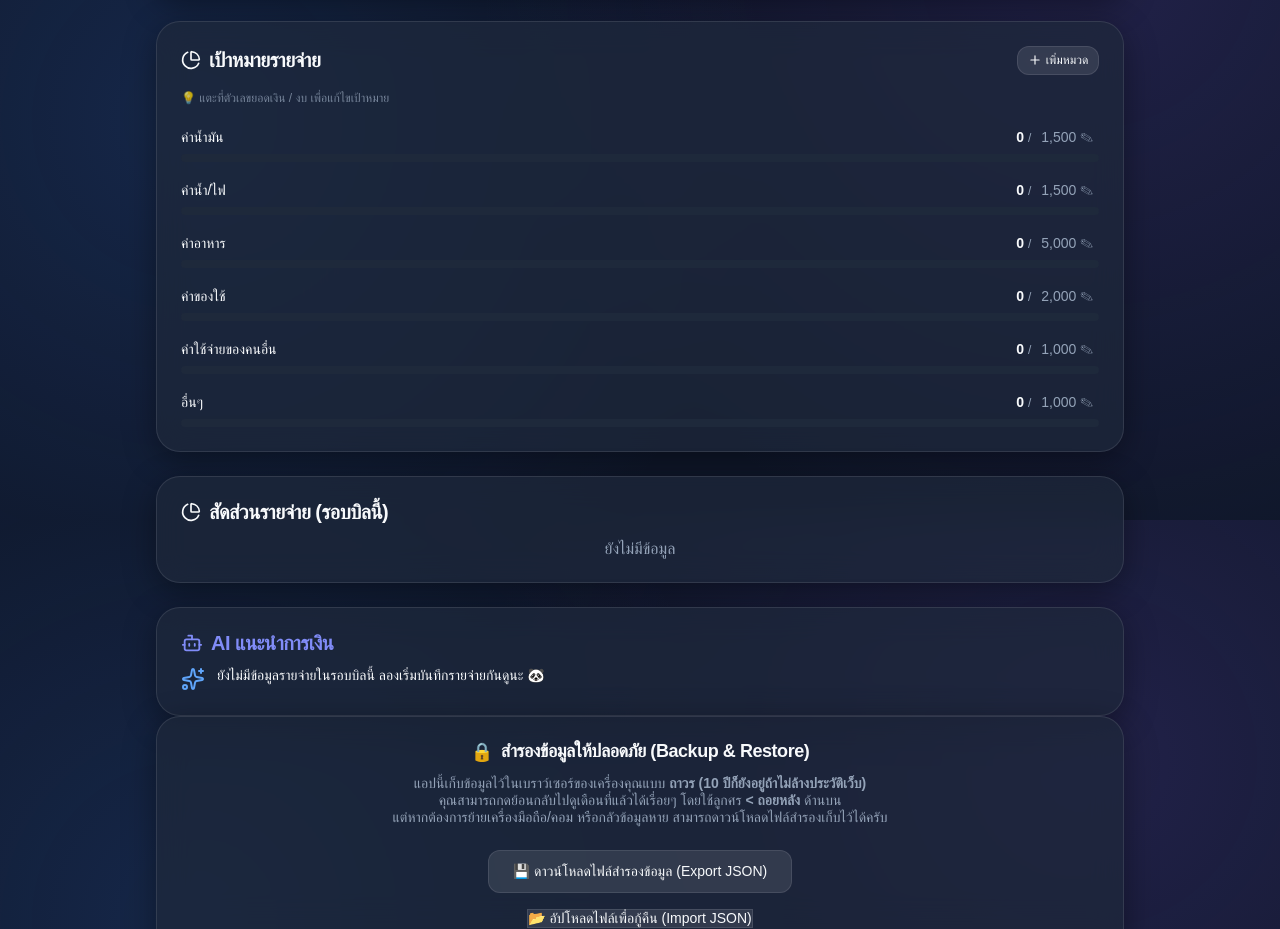
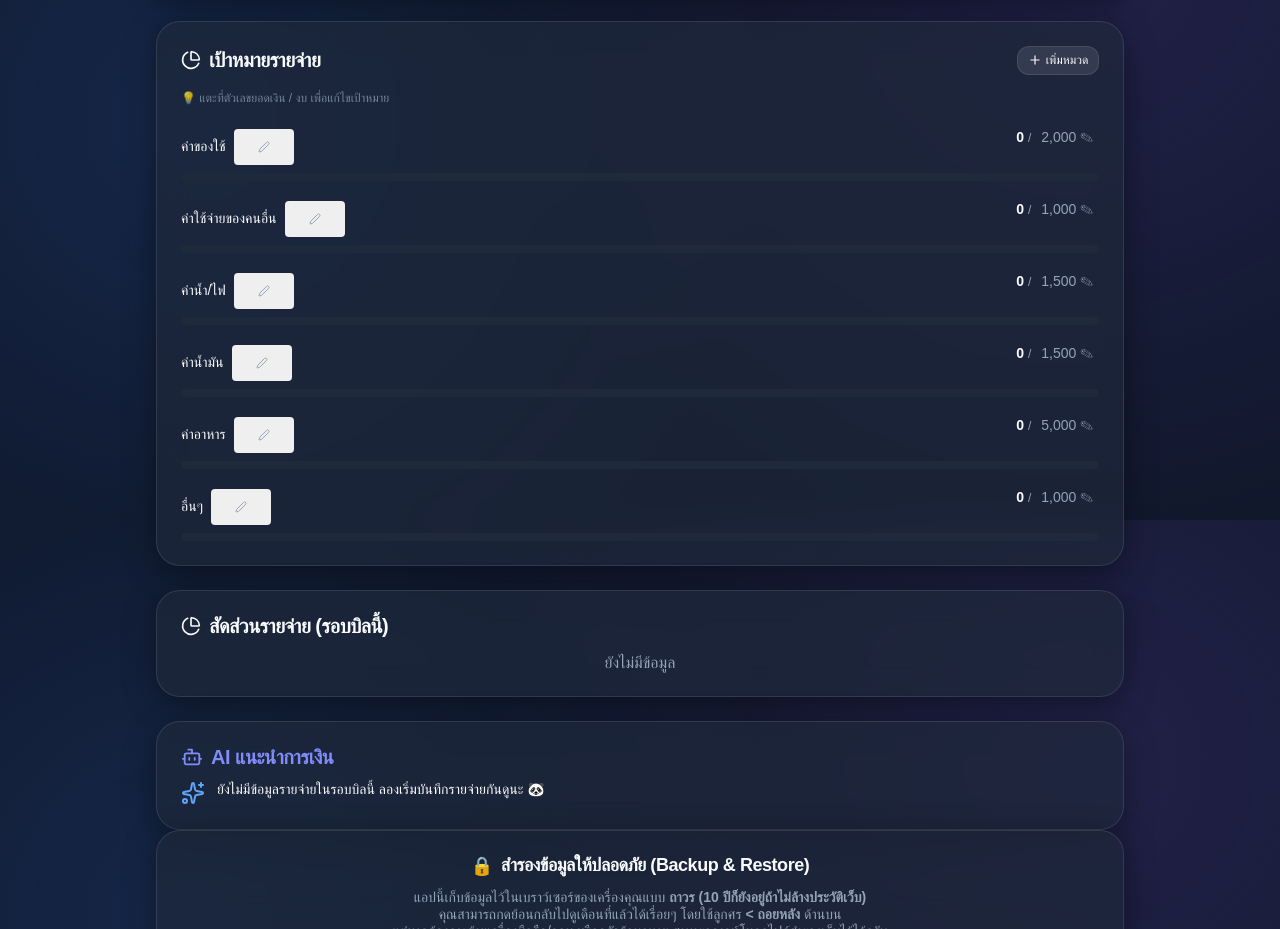
Before and after one commit to pundapuntita/smart-saver, a React (Vite) app: page / in a window 1280 px wide. Shown: the part 1880-2809 px from the top of the page. Built offline with nearby package versions, Linux system fonts and the light colour scheme; a web font is replaced by a local one.

Commit message:
fix: restore pie chart logic using billing cycles and add category rename feature

```diff
--- a/src/App.jsx
+++ b/src/App.jsx
@@ -108,7 +108,7 @@ function SmartSaverApp({ profileName }) {
     localStorage.setItem(`smartSaverData_${profileName}`, JSON.stringify({ accounts, transactions, budgets, incomeCategories, projects }));
   }, [accounts, transactions, budgets, incomeCategories, projects, profileName]);
 
-  const CATEGORIES = useMemo(() => Object.keys(budgets), [budgets]);
+  const CATEGORIES = useMemo(() => Object.keys(budgets).sort((a, b) => a.localeCompare(b, 'th')), [budgets]);
 
   // Reset category fallback when switching type
   useEffect(() => {
@@ -149,9 +149,23 @@ function SmartSaverApp({ profileName }) {
   const filteredTransactions = useMemo(() => {
     return transactions.filter(t => {
       const d = new Date(t.date);
-      const localYYYYMM = `${d.getFullYear()}-${String(d.getMonth() + 1).padStart(2, '0')}`;
-      return localYYYYMM === viewMonth;
+      const calendarYYYYMM = `${d.getFullYear()}-${String(d.getMonth() + 1).padStart(2, '0')}`;
+      const ccBillYYYYMM = getCycleMonth(t.date, true);
+
+      if (t.type === 'expense' && t.paymentMethod === 'บัตรเครดิต') {
+        return ccBillYYYYMM === viewMonth;
+      } else {
+        return calendarYYYYMM === viewMonth;
+      }
     });
+  }, [transactions, viewMonth]);
+
+  const historyTransactions = useMemo(() => {
+    return transactions.filter(t => {
+      const d = new Date(t.date);
+      const calendarYYYYMM = `${d.getFullYear()}-${String(d.getMonth() + 1).padStart(2, '0')}`;
+      return calendarYYYYMM === viewMonth;
+    }).sort((a,b) => new Date(b.date) - new Date(a.date));
   }, [transactions, viewMonth]);
 
   const currentMonthProjectExpenses = useMemo(() => {
@@ -236,44 +250,35 @@ function SmartSaverApp({ profileName }) {
       }
     });
 
-    transactions.forEach(t => {
-      const d = new Date(t.date);
-      const calendarYYYYMM = `${d.getFullYear()}-${String(d.getMonth() + 1).padStart(2, '0')}`;
-      const ccBillYYYYMM = getCycleMonth(t.date, true);
-
+    filteredTransactions.forEach(t => {
       if (t.type === 'expense') {
         const m = t.paymentMethod || 'โอน';
         if (m === 'บัตรเครดิต') {
-          if (ccBillYYYYMM === viewMonth) {
           summary[m].total += t.amount;
           if (t.projectId) {
             summary[m].project += t.amount;
           } else {
+            const d = new Date(t.date);
             if (d.getDate() >= 20) {
               summary[m].fromPrevMonth += t.amount;
             } else {
               summary[m].fromCurrentMonth += t.amount;
             }
           }
-          }
-        } else {
-          if (calendarYYYYMM === viewMonth && !t.projectId) {
+        } else if (!t.projectId) {
           if (summary[m] !== undefined) {
             summary[m] += t.amount;
           }
         }
-        }
       } else if (t.type === 'cc_payment') {
-        if (calendarYYYYMM === viewMonth) {
         const m = t.paymentMethod || 'บัตรเครดิต';
         if (m === 'บัตรเครดิต') {
           summary[m].paid += t.amount;
         }
       }
-      }
     });
     return summary;
-  }, [transactions, viewMonth]);
+  }, [filteredTransactions]);
 
   const pieData = useMemo(() => {
     return CATEGORIES.map(cat => ({
@@ -403,6 +408,25 @@ function SmartSaverApp({ profileName }) {
     setAccounts(prev => [...prev, { id: newId, name, balance: 0 }]);
     setEditingAccountId(newId);
     setTempAccountVal("0");
+  };
+
+  const editCategoryName = (oldCat) => {
+    const newName = prompt(`เปลี่ยนชื่อหมวดหมู่ (พิมพ์ชื่อใหม่):`, oldCat);
+    if (!newName || newName.trim() === '' || newName === oldCat) return;
+
+    if (budgets[newName] !== undefined) {
+      alert('ชื่อหมวดหมู่นี้มีอยู่แล้ว!');
+      return;
+    }
+
+    setBudgets(prev => {
+      const newBudgets = { ...prev };
+      newBudgets[newName] = newBudgets[oldCat];
+      delete newBudgets[oldCat];
+      return newBudgets;
+    });
+
+    setTransactions(prev => prev.map(t => t.category === oldCat ? { ...t, category: newName } : t));
   };
 
   const updateAccountBalance = (id, newBalance) => {
@@ -793,10 +817,10 @@ function SmartSaverApp({ profileName }) {
               <Calendar size={20} /> ประวัติรอบบิลนี้ ({displayMonthStr})
             </h2>
             <div className="flex flex-col gap-3 max-h-[500px] overflow-y-auto pr-2 print:max-h-none print:overflow-visible">
-              {filteredTransactions.length === 0 ? (
+              {historyTransactions.length === 0 ? (
                 <p className="text-center text-muted py-4 print:text-black">ยังไม่มีรายการ</p>
               ) : (
-                filteredTransactions.map(tx => (
+                historyTransactions.map(tx => (
                   <div key={tx.id} className="glass-card hover:bg-opacity-80 transaction-item flex justify-between items-center print:border-gray-300 print:text-black print:mb-2" style={{ padding: '0.75rem 1rem' }}>
                     <div className="flex flex-col min-w-0 flex-1 pr-3">
                       <span className="font-medium text-main print:text-black truncate">{tx.memo}</span>
@@ -967,7 +991,12 @@ function SmartSaverApp({ profileName }) {
                 return (
                   <div key={cat} className="w-full">
                     <div className="flex justify-between items-end mb-1 print:text-black">
+                      <div className="flex items-center gap-2">
                         <span className="font-medium text-sm">{cat}</span>
+                        <button onClick={() => editCategoryName(cat)} className="text-gray-400 hover:text-blue-400 no-print p-0.5 rounded transition-colors" title="แก้ไขชื่อหมวด">
+                           <Edit2 size={12} />
+                        </button>
+                      </div>
                       <div className="text-right flex flex-col items-end">
                         <span className="text-sm">
                           <span className="font-bold text-main print:text-black" style={{ color: percent >= 100 ? 'var(--accent-red)' : ''}}>
```
Lines whose indentation alone changed are shown as unchanged.
